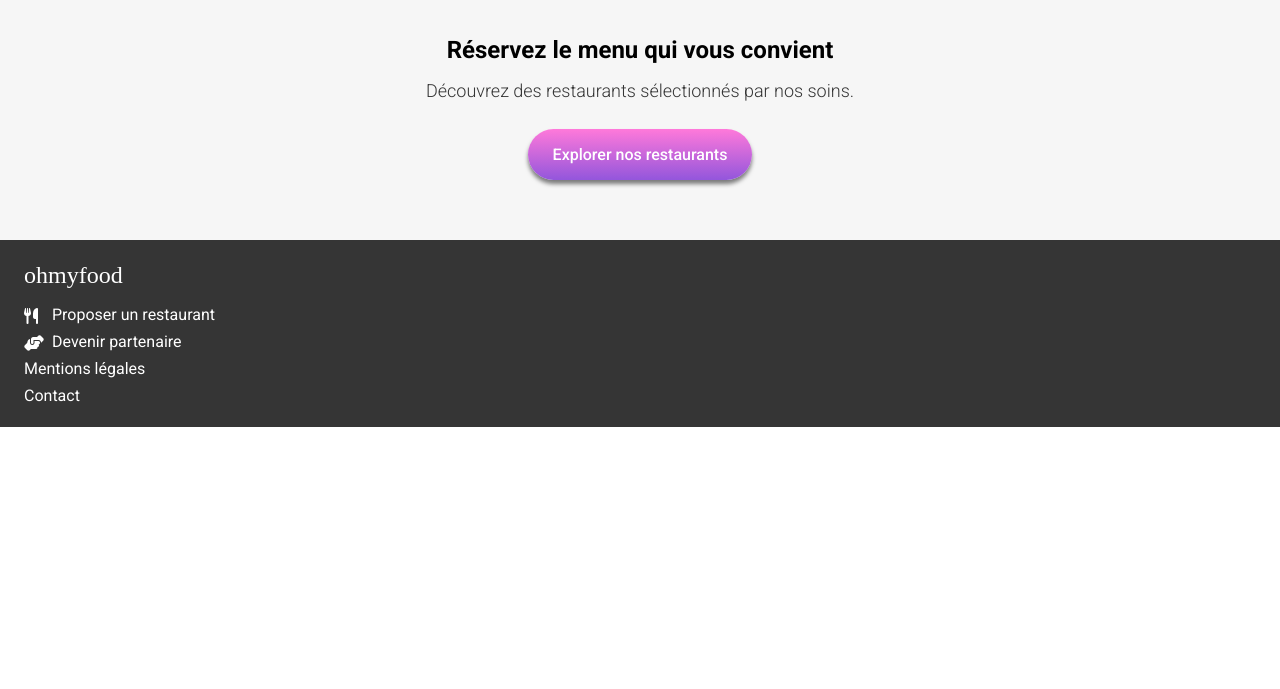
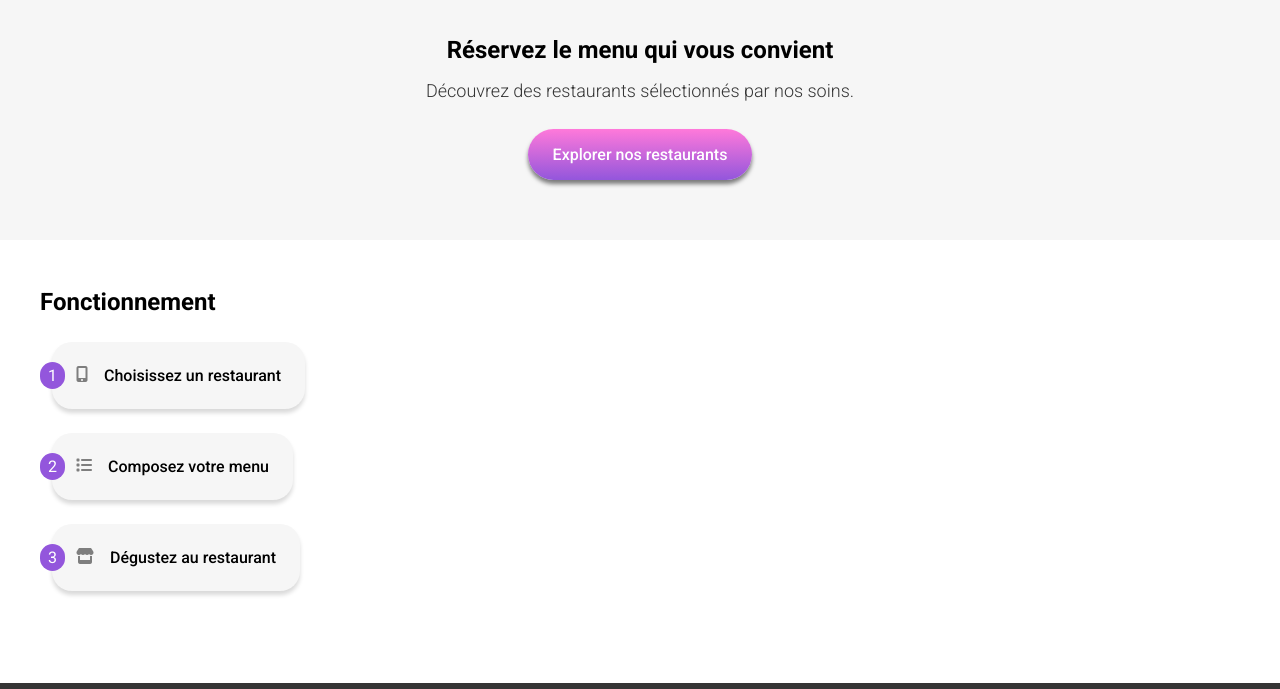
Before and after one commit to paulinethomaslgc/project_4, a website: page index.html in a window 1280 px wide. Shown: the part 111-800 px from the top of the page. Drawn offline with Linux system fonts and the light colour scheme; a web font is replaced by a local one.

Commit message:
create hero section and working section for homepage

```diff
--- a/index.html
+++ b/index.html
@@ -24,12 +24,36 @@
                 <input class="form-container_input" type="text" name="location" id="location" placeholder="Paris, Belleville">
             </form>
             <div class="hero-container">
-                <h1 class="hero-container_title">Réservez le menu qui vous convient</h1>
+                <h1 class="hero-container_title section-title_size bold_txt">Réservez le menu qui vous convient</h1>
                 <p class="hero-container_text">Découvrez des restaurants sélectionnés par nos soins.</p>
                 <button class="btn hero-container_btn">Explorer nos restaurants</button>
             </div>
         </section>
-        <section></section>
+        <section class="working-container">
+            <h2 class="step-container_section-title section-title_size bold_txt">Fonctionnement</h2>
+                <div class="step-container">
+                    <p class="step-container_ordinal-nb absolute-position">1</p>
+                    <div class="step-container_card card">
+                        <i class="fa-solid fa-mobile-screen-button step-container_card_icon"></i>
+                        <p>Choisissez un restaurant</p>
+                    </div>
+                </div>
+                <div class="step-container">
+                    <p class="step-container_ordinal-nb absolute-position">2</p>
+                    <div class="step-container_card">
+                        <i class="fa-solid fa-list step-container_card_icon"></i>
+                        <p>Composez votre menu</p>
+                    </div>
+                </div>
+                <div class="step-container">
+                    <p class="step-container_ordinal-nb absolute-position">3</p>
+                    <div class="step-container_card card">
+                        <i class="fa-solid fa-store step-container_card_icon"></i>
+                        <p>Dégustez au restaurant</p>
+                    </div>
+                </div>
+
+        </section>
     </main>
     <footer class="footer-container">
         <h2 class="footer-list_title">ohmyfood</h2>
--- a/scss/_homepage.scss
+++ b/scss/_homepage.scss
@@ -1,25 +1,16 @@
-* {
+ @import 'mixins';
+ @import 'variables';
+
+ * {
     font-family: 'Roboto';
     margin: 0;
     padding: 0;
     box-sizing: border-box;
 }
 
-$primary-color: #9356DC;
-
-$secondary-color: #FF79DA;
-
-$tertiary-color: #99E2D0;
-
-$primary-background-color: #F6F6F6;
-
-$secondary-background-color: #FFFFFF;
-
-$footer-background-color: #353535;
-
-$main-font-color: #0000;
-
-$form-background-color: #EAEAEA;
+.section-title_size {
+    font-size: 24px;
+}
 
 .form-container {
     display: flex;
@@ -49,8 +40,6 @@ $form-background-color: #EAEAEA;
     padding: 2.5rem 0 3.75rem 0;
 
     &_title {
-        font-size: 24px;
-        font-weight: 700;
         margin: 0 2.5rem 1rem 2.5rem;
     }
 
@@ -62,7 +51,48 @@ $form-background-color: #EAEAEA;
     }
 
     &_btn {
+        @include btn;
         padding: 1rem 1.25rem;
         width: 14rem;
     }
 }
+
+.working-container {
+    padding: 3rem 0 4.25rem 1.25rem;
+}
+
+.step-container {
+    display: flex;
+    align-items: center;
+    &_section-title {
+        margin:  0 0 1.625rem 1.25rem;;
+    }
+
+    &_ordinal-nb {
+        background: $primary-color;
+        border-radius: 1rem;;
+        padding: 0.25rem 0.5rem;
+        color: $secondary-background-color;
+        margin: 0 0 1.5rem 1.25rem;
+    }
+
+    &_card {
+        @include card;
+        background: $primary-background-color;
+        display: flex;
+        padding: 1.5rem;
+        gap: 1rem;
+        font-size: 16px;
+        font-weight: 500;
+        margin: 0 0 1.5rem 2rem;
+
+
+
+        &_icon {
+            color: $light-icon-color;
+        }
+    }
+}
+.absolute-position {
+    position:absolute;
+}
--- a/scss/style.scss
+++ b/scss/style.scss
@@ -2,6 +2,8 @@
 @import 'restaurant-page';
 @import url('https://fonts.googleapis.com/css2?family=Shrikhand&display=swap');
 @import url('https://fonts.googleapis.com/css2?family=Roboto:ital,wght@0,100..900;1,100..900&display=swap');
+@import 'mixins';
+@import 'variables';
 
 * {
     font-family: 'Roboto';
@@ -10,22 +12,10 @@
     box-sizing: border-box;
 }
 
-$primary-color: #9356DC;
 
-$secondary-color: #FF79DA;
-
-$tertiary-color: #99E2D0;
-
-$primary-background-color: #F6F6F6;
-
-$secondary-background-color: #FFFFFF;
-
-$footer-background-color: #353535;
-
-$main-font-color: #0000;
-
-$form-background-color: #EAEAEA;
-
+.bold_txt {
+    font-weight: 700;
+}
 
 
 
@@ -40,21 +30,11 @@ $form-background-color: #EAEAEA;
     }
 }
 
-.btn {
-    background: linear-gradient($secondary-color, $primary-color);
-    border: none;
-    border-radius: 1.8rem;
-    color: $secondary-background-color;
-    font-size: 16px;
-    font-weight: 500;
-    box-shadow: 0px 4px 4px rgb(0, 0, 0, 0.5);
 
-    &_command {
+
+.btn_command {
         padding: 1rem 3rem;
     }
-}
-
-
 
 .footer-container {
     background: $footer-background-color;
```
Also changed, not shown: assets/styles/style.css, 1 other file.
